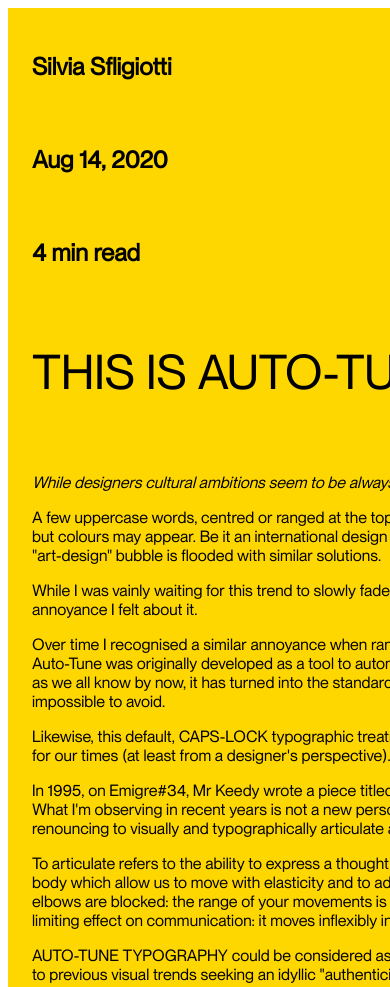
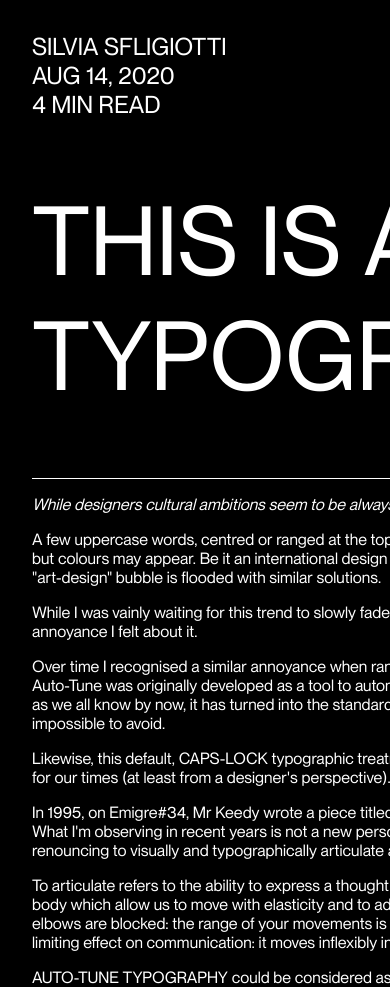
Before and after one commit to prututu/spread, a plain HTML site: page index.html in a window 390 px wide. Shown: the top 987 px of the page. Drawn offline with Linux system fonts and the light colour scheme.

Commit message:
CSS styles Improved
Desktop colour
Mobile screen colour
Assets
Link

ETC

```diff
--- a/index.html
+++ b/index.html
@@ -10,36 +10,84 @@
 <body>
 	<header id="top">
 		<header>
-			<h2>Silvia Sfligiotti</h2>
+			<a href="https://silviasfligiotti.medium.com/this-is-auto-tune-typography-3953e74cc2ac">
+				<h2>Silvia Sfligiotti</h2>
+			</a>
 			<h2>Aug 14, 2020</h2>
 			<h2>4 min read</h2>
-		<!--HEADER -->
+			<!--HEADER -->
 			<h1>
 				THIS IS AUTO-TUNE TYPOGRAPHY
 			</h1>
 		</header>
+		<div class="line"> </div>
 		<!--ARTICLE TEXT WILL GO HERE, PLEASE SEPARATE EACH PARARAPH-->
 		<article>
-			<p><i>While designers cultural ambitions seem to be always on the rise, what we often get is yet another form of a-critical graphic design</i></p>
-			<p>A few uppercase words, centred or ranged at the top-left corner of a page, set in the regular weight of any grotesque font. More often than not, it&#39s black type on white, or the reverse, but colours may appear. Be it an international design exhibition, a show for the Venice Biennale, a new artist-run space or the output of a design school, in recent years our western &#34art-design&#34 bubble is flooded with similar solutions.</p>
-			<p>While I was vainly waiting for this trend to slowly fade out, like any other tag on Trend List(which doesn&#39t list this one), I realised I needed a name to define it and to explain the annoyance I felt about it.</p>
-			<p>Over time I recognised a similar annoyance when randomly listening to music on the radio, and realised there is an audio equivalent to this typographic sameness: it&#39s Auto-Tune. Auto-Tune was originally developed as a tool to automatically correct vocal tracks in order to make them sound perfectly in tune, by removing accidental deviations from the melody; as we all know by now, it has turned into the standard voice treatment for a great amount of contemporary pop music productions, and is widespread to the point of being almost impossible to avoid.</p>
-			<p>Likewise, this default, CAPS-LOCK typographic treatment is largely present in our visual landscape. It can be applied to almost anything, and makes this anything instantly look OK, fit for our times (at least from a designer&#39s perspective). This is AUTO-TUNE TYPOGRAPHY.</p>
-			<p>In 1995, on Emigre#34, Mr Keedy wrote a piece titled Zombie Modernism. It Lives!, claiming that &#34modernism is no longer a style, it&#39s an ideology, and that ideology is conservatism.&#34 What I&#39m observing in recent years is not a new personification of that conservative take on modernism: this one is apparently devoid of any ideology, and goes even further in renouncing to visually and typographically articulate a thought.</p>
-			<p>To articulate refers to the ability to express a thought while preserving its nuances and complexity. The verb is also etymologically connected to our articulations, the joints in our body which allow us to move with elasticity and to adapt our range of action to the needs of each situation. If this sensation relates to your experience, imagine then your knees and elbows are blocked: the range of your movements is reduced, the ease of action disappears, your possibility to react is limited. This all-caps, no-contrast typography has a similar limiting effect on communication: it moves inflexibly in the world, it evens its contents out and ends up only communicating itself. But what does it exactly stand for?</p>
-			<p>AUTO-TUNE TYPOGRAPHY could be considered as one of the many manifestations of &#34normcore&#34 or &#34post-authentic&#34 graphic design, two labels currently used to identify reactions to previous visual trends seeking an idyllic &#34authenticity&#34 both labels relate to the concept of &#34default systems design&#34, which has been discussed for almost twenty years now.</p>
-			<p>The abundance of quotation marks shows my distance from this debate. In this struggle to establish who&#39s more &#34authentic&#34 or &#34sincere&#34, I prefer taking another perspective: one that acknowledges the existence of conventions, cultural norms, standards, templates, styles, tested solutions, and the fact that designers can rely on them in their work, but doesn&#39t give up the idea that a project requires the time to be considered before being quickly boxed into an existing shape. When using and re-using graphic formulae, we could at least try to be aware of their origin and meaning (if any), and of the reasons why we&#39re using them.</p>
-			<p>While collecting examples to illustrate this article, I noticed two attitudes towards this TYPOGRAPHY: to some designers it&#39s the default setting, while others consider it as one of many available options, which can be chosen when trying to position a project within a given niche or subculture.</p>
-			<p>In fact, quite paradoxically, this typographic monoculture seems to thrive in European independent art publishing and events, and in schools with cultural ambitions; the paradox lies in seeing its extreme conformism and disregard to visual diversity used to support and promote alternative content, often self produced and loaded with critical expectations which are instantly denied by its flattened-out visual presentation.</p>
-            <p>If Auto-Tune&#39s effectiveness lies in removing errors or in minimizing a singer&#39s peculiar vocal timbre, AUTO-TUNE TYPOGRAPHY works because it transforms words into undifferentiated blocks that can be placed on a page without worrying too much: text becomes an unproblematic material. AUTO-TUNE TYPOGRAPHY turns visual design into an automatic, a-critical activity, and gives up what I believe is still essential to this practice: taking responsibility for what things look like.</p>
+			<p><i>While designers cultural ambitions seem to be always on the rise, what we often get is yet another
+					form of a-critical graphic design</i></p>
+			<p>A few uppercase words, centred or ranged at the top-left corner of a page, set in the regular weight of
+				any grotesque font. More often than not, it&#39s black type on white, or the reverse, but colours may
+				appear. Be it an international design exhibition, a show for the Venice Biennale, a new artist-run space
+				or the output of a design school, in recent years our western &#34art-design&#34 bubble is flooded with
+				similar solutions.</p>
+			<p>While I was vainly waiting for this trend to slowly fade out, like any other tag on Trend List(which
+				doesn&#39t list this one), I realised I needed a name to define it and to explain the annoyance I felt
+				about it.</p>
+			<p>Over time I recognised a similar annoyance when randomly listening to music on the radio, and realised
+				there is an audio equivalent to this typographic sameness: it&#39s Auto-Tune. Auto-Tune was originally
+				developed as a tool to automatically correct vocal tracks in order to make them sound perfectly in tune,
+				by removing accidental deviations from the melody; as we all know by now, it has turned into the
+				standard voice treatment for a great amount of contemporary pop music productions, and is widespread to
+				the point of being almost impossible to avoid.</p>
+			<p>Likewise, this default, CAPS-LOCK typographic treatment is largely present in our visual landscape. It
+				can be applied to almost anything, and makes this anything instantly look OK, fit for our times (at
+				least from a designer&#39s perspective). This is AUTO-TUNE TYPOGRAPHY.</p>
+			<p>In 1995, on Emigre#34, Mr Keedy wrote a piece titled Zombie Modernism. It Lives!, claiming that
+				&#34modernism is no longer a style, it&#39s an ideology, and that ideology is conservatism.&#34 What
+				I&#39m observing in recent years is not a new personification of that conservative take on modernism:
+				this one is apparently devoid of any ideology, and goes even further in renouncing to visually and
+				typographically articulate a thought.</p>
+			<p>To articulate refers to the ability to express a thought while preserving its nuances and complexity. The
+				verb is also etymologically connected to our articulations, the joints in our body which allow us to
+				move with elasticity and to adapt our range of action to the needs of each situation. If this sensation
+				relates to your experience, imagine then your knees and elbows are blocked: the range of your movements
+				is reduced, the ease of action disappears, your possibility to react is limited. This all-caps,
+				no-contrast typography has a similar limiting effect on communication: it moves inflexibly in the world,
+				it evens its contents out and ends up only communicating itself. But what does it exactly stand for?</p>
+			<p>AUTO-TUNE TYPOGRAPHY could be considered as one of the many manifestations of &#34normcore&#34 or
+				&#34post-authentic&#34 graphic design, two labels currently used to identify reactions to previous
+				visual trends seeking an idyllic &#34authenticity&#34 both labels relate to the concept of &#34default
+				systems design&#34, which has been discussed for almost twenty years now.</p>
+			<p>The abundance of quotation marks shows my distance from this debate. In this struggle to establish
+				who&#39s more &#34authentic&#34 or &#34sincere&#34, I prefer taking another perspective: one that
+				acknowledges the existence of conventions, cultural norms, standards, templates, styles, tested
+				solutions, and the fact that designers can rely on them in their work, but doesn&#39t give up the idea
+				that a project requires the time to be considered before being quickly boxed into an existing shape.
+				When using and re-using graphic formulae, we could at least try to be aware of their origin and meaning
+				(if any), and of the reasons why we&#39re using them.</p>
+			<p>While collecting examples to illustrate this article, I noticed two attitudes towards this TYPOGRAPHY: to
+				some designers it&#39s the default setting, while others consider it as one of many available options,
+				which can be chosen when trying to position a project within a given niche or subculture.</p>
+			<p>In fact, quite paradoxically, this typographic monoculture seems to thrive in European independent art
+				publishing and events, and in schools with cultural ambitions; the paradox lies in seeing its extreme
+				conformism and disregard to visual diversity used to support and promote alternative content, often self
+				produced and loaded with critical expectations which are instantly denied by its flattened-out visual
+				presentation.</p>
+			<p>If Auto-Tune&#39s effectiveness lies in removing errors or in minimizing a singer&#39s peculiar vocal
+				timbre, AUTO-TUNE TYPOGRAPHY works because it transforms words into undifferentiated blocks that can be
+				placed on a page without worrying too much: text becomes an unproblematic material. AUTO-TUNE TYPOGRAPHY
+				turns visual design into an automatic, a-critical activity, and gives up what I believe is still
+				essential to this practice: taking responsibility for what things look like.</p>
 		</article>
 		<!--BUBBLES WILL GO HERE-->
 		<aside>
 			<p></p>
 		</aside>
 		<aside>
-			<p>AUTO-TUNE TYPOGRAPHY works because it transforms words into undifferentiated blocks that can be placed on a page without worrying too much: text becomes an unproblematic material.</p>
-			<p>AUTO-TUNE TYPOGRAPHY turns visual design into an automatic, a-critical activity, and gives up what I believe is still essential to this practice:taking responsibility for what things look like.</p>
+			<p>AUTO-TUNE TYPOGRAPHY works because it transforms words into undifferentiated blocks that can be placed on
+				a page without worrying too much: text becomes an unproblematic material.</p>
+			<p>AUTO-TUNE TYPOGRAPHY turns visual design into an automatic, a-critical activity, and gives up what I
+				believe is still essential to this practice:taking responsibility for what things look like.</p>
 		</aside>
 
 		<footer>
--- a/style.css
+++ b/style.css
@@ -8,16 +8,19 @@
 
 /*|| VARIABLES */
 
+/* FOR MOBILE */
+
 :root{
     --body-copy:16px;
     --page-spacing:24px;
 
-    --main-heading: calc(var(--body-copy)*3);
+    --main-heading: calc(var(--body-copy)*6);
     --sub-heading: calc(var(--body-copy)*1.5);
 
+    --background-color: black;
 }
 
-/* || MEDIA QUERY */
+/* || DESKTOP */
 
 @media (min-width:768px) {
     :root {
@@ -26,12 +29,16 @@
 
         --main-heading: calc(var(--body-copy)*6);
         --sub-heading: calc(var(--body-copy)*2);
+
+        --background-color: blue;
     }
 }
 
 /* || PARTS OF THE WEBSITE */
 
 body {
+    background-color: var(--background-color);
+    color:white;
     font-family: 'PP Neue Montreal';
     font-size: var(--body-copy);
     width: 1280px;
@@ -43,10 +50,12 @@ body > * {
 }
 
 header{
+    /*
     display:flex;
-    flex-direction: column;
+    flex-direction: row;
     gap:calc(var(--page-spacing)*1);
     justify-content:space-between;
+    */
 }
 
 @media (min-width:768px){
@@ -57,10 +66,6 @@ header{
     }
 }
 
-header,footer{
-    background-color:gold;
-
-}
 
 /* || TEXT STYLES*/
 
@@ -70,5 +75,30 @@ H1{
 }
 
 H2{
-    font-size: var(--sub-heading)
+    font-size: var(--sub-heading);
+    text-transform: uppercase;
+    font-weight: 200;
+    margin: 0;
 }
+
+
+a{
+    color: white;
+    text-decoration: none;
+}
+
+a:hover{
+    text-decoration: underline;
+}
+
+a:visited{
+    color: white;
+    text-decoration: none !important;
+}
+
+
+/* ASSETS */
+
+.line{
+    border-top: 1px solid;
+}
```
